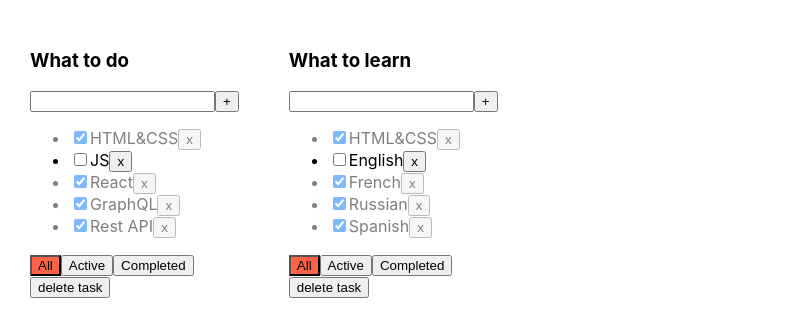
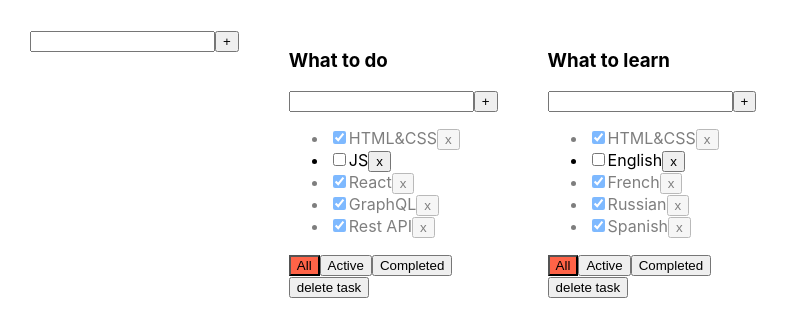
Before and after one commit to SergBobrov/todolist, a React (Create React App) app: page / in a window 1280 px wide. Shown: the top 336 px of the page, without its empty margins (0-789 px from the left). Built offline with nearby package versions, Linux system fonts and the light colour scheme.

Commit message:
Edittablespan

```diff
--- /dev/null
+++ b/src/AddItemForm.tsx
@@ -0,0 +1,53 @@
+import React, {ChangeEvent, KeyboardEvent, useState} from "react";
+
+
+type AddItemFormType = {
+    addItem: (title: string) => void
+}
+
+
+function AddItemForm(props: AddItemFormType) {
+
+    const addItem = props.addItem;
+
+    let [title, setTitle] = useState("")
+    let [error, setError] = useState<string | null>(null)
+
+    const onChangeHendler = (e: ChangeEvent<HTMLInputElement>) => {
+        setTitle(e.currentTarget.value)
+        setError(null)
+    }
+
+    const OnAddTaskClick = () => {
+        if (title.trim()) {
+            addItem(title.trim());
+            setTitle("");
+        } else {
+            setError("Title is required!");
+        }
+    }
+
+    const onKeyPressHendler = (e: KeyboardEvent<HTMLInputElement>) => {
+        if (e.charCode === 13) {
+            OnAddTaskClick()
+        }
+    };
+
+    return (
+        <div>
+            <input value={title}
+                   onKeyPress={onKeyPressHendler}
+                   onChange={onChangeHendler}
+                   className={error ? "error" : ""}
+            />
+
+            <button onClick={OnAddTaskClick}
+            >+
+            </button>
+            {error && <div className={"error-message"}>{error}</div>}
+        </div>
+    )
+
+}
+
+export default AddItemForm;
--- a/src/App.tsx
+++ b/src/App.tsx
@@ -2,6 +2,7 @@
 import './App.css';
 import {TodoList} from "./TodoList";
 import {v1} from "uuid";
+import AddItemForm from "./AddItemForm";
 
 export type TaskType = {
     id: string
@@ -39,7 +40,7 @@
             {id: v1(), title: "GraphQL", isDone: true},
             {id: v1(), title: "Rest API", isDone: true}
         ],
-        [todoListId2]: [  {id: v1(), title: "HTML&CSS", isDone: true},
+        [todoListId2]: [{id: v1(), title: "HTML&CSS", isDone: true},
             {id: v1(), title: "English", isDone: false},
             {id: v1(), title: "French", isDone: true},
             {id: v1(), title: "Russian", isDone: true},
@@ -72,9 +73,19 @@
 
     }
 
-    /* function changeFilter(value: FilterValuesType) {
-         setFilter(value)
-     }*/
+    function addTodoList(title: string) {
+        const newTodoListID = v1();
+        const newTodoList: ToDoListType = {
+            id: newTodoListID,
+            title: title,
+            filter: "all"
+        }
+        settoDolist([...toDolists, newTodoList])
+        setTasks({...tasks, [newTodoListID]: []})
+    }
+
+
+
 
     function changeFilter(value: FilterValuesType, toDoListID: string) {
         let toDolist = toDolists.find(t => t.id === toDoListID);
@@ -93,7 +104,7 @@
     return (
 
         <div className={"App"}>
-
+            <AddItemForm addItem={addTodoList}/>
                 {
                     toDolists.map(t => {
 
@@ -107,7 +118,7 @@
 
                         return (
                             <TodoList
-                            removeToDoList = {removeToDoList}
+                                removeToDoList={removeToDoList}
                                 key={t.id}
                                 id={t.id}
                                 title={t.title}
--- a/src/TodoList.tsx
+++ b/src/TodoList.tsx
@@ -1,5 +1,6 @@
 import React, {ChangeEvent, useState, KeyboardEvent} from "react";
 import {FilterValuesType, TaskType} from "./App";
+import AddItemForm from "./AddItemForm";
 
 
 type PropsType = {
@@ -16,27 +17,9 @@
 }
 
 export function TodoList(props: PropsType) {
-    let [title, setTitle] = useState("")
-    let [error, setError] = useState<string | null>(null)
 
-    const addTask = () => {
-        if (title) {
-            props.setTask(title.trim(), props.id);
-            setTitle("");
-        } else {
-            setError("Title is required!");
-        }
-
-    }
-    const onChangeHendler = (e: ChangeEvent<HTMLInputElement>) => {
-        setTitle(e.currentTarget.value)
-        setError(null)
-    }
-
-    const onKeyPressHendler = (e: KeyboardEvent<HTMLInputElement>) => {
-        if (e.charCode === 13) {
-            addTask()
-        }
+    const addTask = (title: string) => {
+        props.setTask(title, props.id);
     };
 
     const onAllClickHendler = () => {
@@ -58,19 +41,8 @@
     return (
         <div>
             <h3>{props.title}</h3>
-            <div>
-                <input value={title}
-                       onKeyPress={onKeyPressHendler}
-                       onChange={onChangeHendler}
-                       className={error ? "error" : ""}
-                />
-
-                <button onClick={addTask}
-                >+
-                </button>
-                {error && <div className={"error-message"}>{error}</div>}
-            </div>
-            <ul>
+            <AddItemForm addItem={addTask}/>
+             <ul>
                 {
                     props.tasks.map(t => {
                             const removeTask = () => props.removeTask(t.id, props.id)
```
Lines whose indentation alone changed are shown as unchanged.
